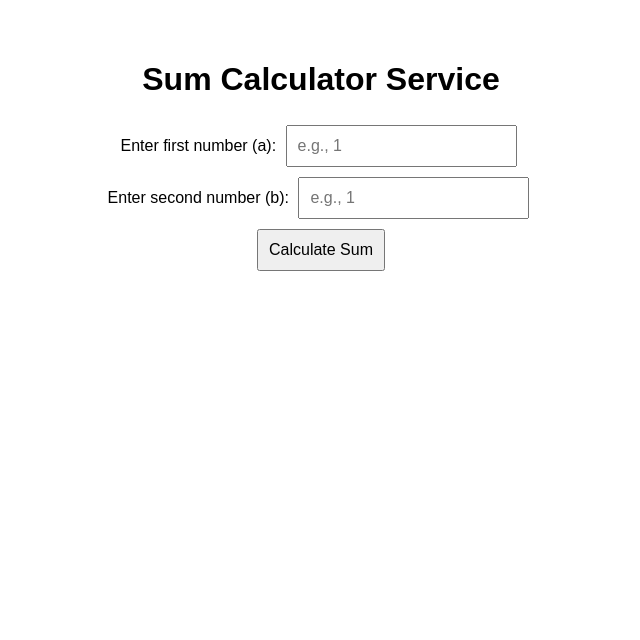
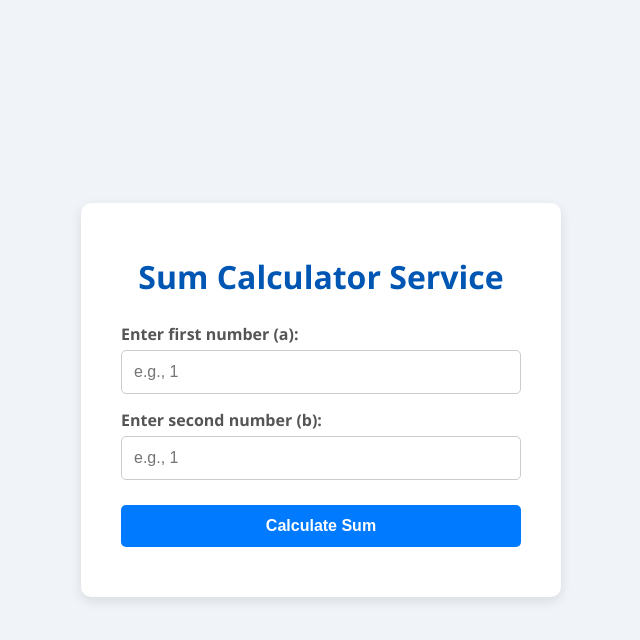
Before and after one commit to tlinskk/sum-app, a website: page index.html in a window 1280 px wide. Shown: the whole page, without its empty margins (319-959 px from the left). Drawn offline with Linux system fonts and the light colour scheme.

Commit message:
Add files via upload

```diff
--- a/index.html
+++ b/index.html
@@ -5,49 +5,111 @@
     <meta name="viewport" content="width=device-width, initial-scale=1.0">
     <title>Sum Calculator Client</title>
     <style>
+        /* Базові стилі для всієї сторінки */
         body {
-            font-family: Arial, sans-serif;
-            max-width: 600px;
-            margin: 20px auto;
-            padding: 20px;
+            font-family: 'Segoe UI', Tahoma, Geneva, Verdana, sans-serif;
+            display: flex; /* Включаємо Flexbox для центрування */
+            justify-content: center; /* Центруємо по горизонталі */
+            align-items: center; /* Центруємо по вертикалі */
+            min-height: 100vh; /* Займаємо всю висоту екрану */
+            margin: 0;
+            background-color: #f0f4f8; /* Приємний світло-сірий фон */
+            color: #333; /* Колір основного тексту */
+        }
+
+        /* Стилізація головного контейнера (картки) */
+        .calculator-container {
+            background-color: #ffffff; /* Білий фон для картки */
+            padding: 30px 40px;
+            border-radius: 10px; /* Округлені кути */
+            box-shadow: 0 4px 12px rgba(0, 0, 0, 0.1); /* Тінь для ефекту об'єму */
             text-align: center;
+            max-width: 400px;
+            width: 100%;
         }
-        input, button {
-            padding: 10px;
-            margin: 5px;
+
+        h1 {
+            color: #0056b3; /* Темно-синій колір для заголовка */
+            margin-bottom: 25px;
+        }
+
+        /* Стилізація полів вводу та їхніх підписів */
+        .input-group {
+            margin-bottom: 15px;
+            text-align: left;
+        }
+
+        label {
+            display: block;
+            margin-bottom: 5px;
+            font-weight: bold;
+            color: #555;
+        }
+
+        input {
+            width: 100%;
+            padding: 12px;
             font-size: 16px;
+            border: 1px solid #ccc;
+            border-radius: 5px;
+            box-sizing: border-box; /* Щоб padding не впливав на ширину */
         }
+
+        /* Стилізація кнопки */
+        button {
+            background-color: #007bff; /* Яскравий синій колір */
+            color: white;
+            border: none;
+            padding: 12px 20px;
+            font-size: 16px;
+            font-weight: bold;
+            border-radius: 5px;
+            cursor: pointer; /* Змінюємо курсор при наведенні */
+            transition: background-color 0.3s ease; /* Плавний перехід кольору */
+            width: 100%;
+            margin-top: 10px;
+        }
+
+        /* Ефект при наведенні на кнопку */
+        button:hover {
+            background-color: #0056b3; /* Робимо колір темнішим */
+        }
+
+        /* Стилізація результату */
         #result {
             margin-top: 20px;
             font-weight: bold;
+            font-size: 18px;
+            color: #28a745; /* Зелений колір для успішного результату */
         }
+
         .error {
-            color: red;
+            color: #dc3545; /* Червоний колір для помилки */
         }
     </style>
 </head>
 <body>
+    <div class="calculator-container">
         <h1>Sum Calculator Service</h1>
-    <div>
+        <div class="input-group">
             <label for="numberA">Enter first number (a):</label>
             <input type="number" id="numberA" placeholder="e.g., 1" required>
         </div>
-    <div>
+        <div class="input-group">
             <label for="numberB">Enter second number (b):</label>
             <input type="number" id="numberB" placeholder="e.g., 1" required>
         </div>
         <button onclick="calculateSum()">Calculate Sum</button>
         <div id="result"></div>
+    </div>
 
     <script>
-        // Функция для отправки запроса к серверу и обработки ответа
+        // Ваш JavaScript код залишається без змін!
         async function calculateSum() {
-            // Получение значений из полей ввода
             const a = document.getElementById('numberA').value;
             const b = document.getElementById('numberB').value;
             const resultDiv = document.getElementById('result');
 
-            // Проверка, что оба поля заполнены
             if (a === '' || b === '') {
                 resultDiv.className = 'error';
                 resultDiv.textContent = 'Please enter both numbers';
@@ -55,26 +117,18 @@
             }
 
             try {
-                // Формирование URL с query-параметрами
-                //const url = `http://localhost:3000/sum?a=${encodeURIComponent(a)}&b=${encodeURIComponent(b)}`;
-                const url = `https://my-sum-server-123.onrender.com/sum?a=${encodeURIComponent(a)}&b=${encodeURIComponent(b)}`;
-                // Выполнение GET-запроса к серверу
+                const url = `https://my-sum-server-123.onrender.com/sum?a=${encodeURIComponent(a)}&b=${encodeURIComponent(b)}`; // Не забудьте перевірити, чи тут ваша адреса сервера
                 const response = await fetch(url);
-                // Парсинг ответа в формате JSON
                 const data = await response.json();
 
-                // Проверка успешности ответа
                 if (response.ok) {
-                    // Отображение результата
                     resultDiv.className = '';
                     resultDiv.textContent = `Sum of ${data.a} and ${data.b} is ${data.sum}`;
                 } else {
-                    // Отображение ошибки от сервера
                     resultDiv.className = 'error';
                     resultDiv.textContent = data.error || 'An error occurred';
                 }
             } catch (error) {
-                // Обработка ошибок сети или других проблем
                 resultDiv.className = 'error';
                 resultDiv.textContent = 'Failed to connect to the server';
             }
```
Lines whose indentation alone changed are shown as unchanged.
